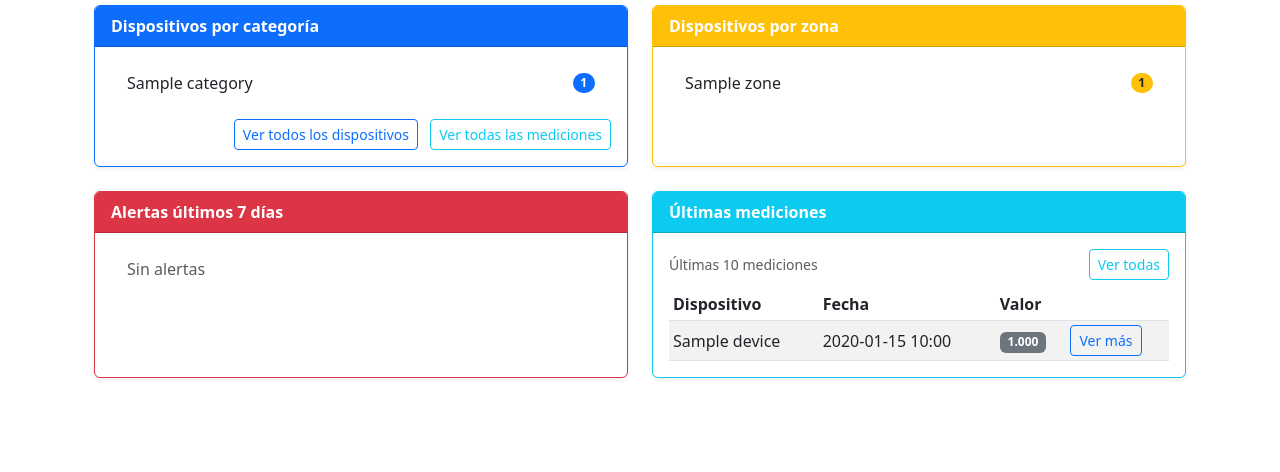
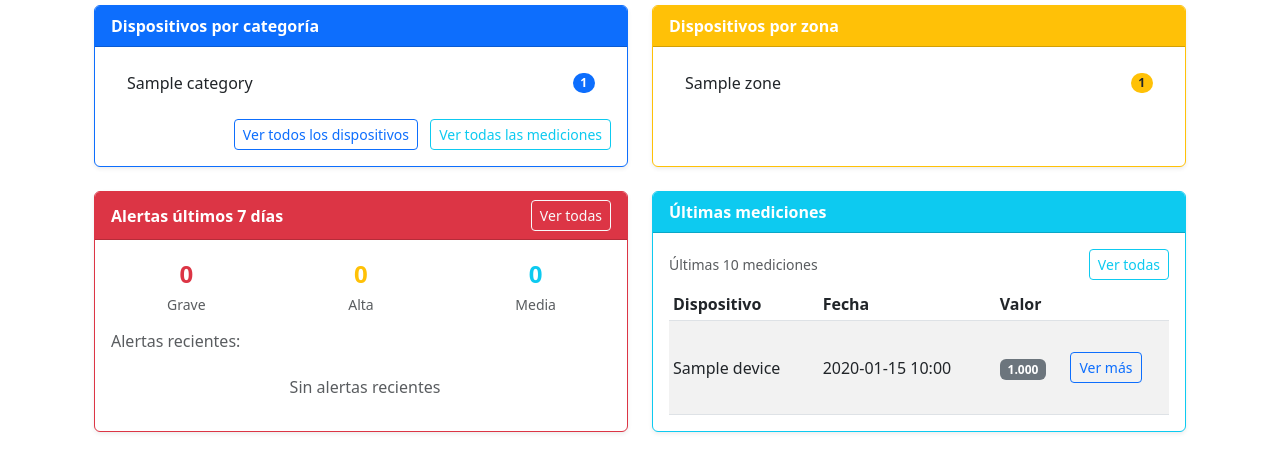
Before and after one commit to CRLTS-SNOW/ECO-ENERGY-EV1-BACKEND-INACAPLS, a Django app: page / in a window 1280 px wide. Shown: the part 185-657 px from the top of the page. Run offline with Django 5.2, Linux system fonts and the light colour scheme; tables that the repository leaves empty hold one stand-in row (values such as "Sample post").

Commit message:
HU5: Resumen de alertas de la semana  vistas, URLs y plantillas

```diff
--- a/ecoEnergy/devices/urls.py
+++ b/ecoEnergy/devices/urls.py
@@ -1,6 +1,6 @@
 # ecoEnergy/devices/urls.py
 from django.urls import path
-from .views import dashboard, device_list, device_detail, measurement_list
+from .views import dashboard, device_list, device_detail, measurement_list, alert_list
 
 app_name = "devices"
 
@@ -9,4 +9,5 @@ urlpatterns = [
     path("devices/", device_list, name="device_list"),            # <- LISTA con filtro
     path("devices/<int:pk>/", device_detail, name="device_detail"),
     path("measurements/", measurement_list, name="measurement_list"),  # <- HU4: Lista de mediciones
+    path("alerts/", alert_list, name="alert_list"),              # <- HU5: Lista de alertas de la semana
 ]
--- a/ecoEnergy/devices/views.py
+++ b/ecoEnergy/devices/views.py
@@ -94,6 +94,17 @@ def dashboard(request):
         for item in alerts_week
     ]
 
+    # Alertas recientes para el dashboard (máximo 5)
+    recent_alerts = (
+        Alert.objects.filter(
+            organization=org,
+            occurred_at__gte=week_ago,
+            deleted_at__isnull=True
+        )
+        .select_related("device")
+        .order_by("-occurred_at")[:5]
+    )
+
     return render(
         request,
         "devices/dashboard.html",
@@ -103,6 +114,7 @@ def dashboard(request):
             "by_category": by_category,
             "by_zone": by_zone,
             "alerts_week": alerts_week,
+            "recent_alerts": recent_alerts,
         },
     )
 
@@ -216,3 +228,67 @@ def measurement_list(request):
             "org": org,
         },
     )
+
+
+# =========================
+# Listado de alertas de la semana (HU5)
+# =========================
+def alert_list(request):
+    """
+    Lista todas las alertas de la última semana con paginación.
+    """
+    org = Organization.objects.filter(deleted_at__isnull=True).first()
+    if not org:
+        ctx = {"alerts": [], "org": None, "severity_counts": {}}
+        return render(request, "devices/alert_list.html", ctx)
+
+    week_ago = timezone.now() - timedelta(days=7)
+
+    # Obtener alertas de la semana
+    qs = (
+        Alert.objects.filter(
+            organization=org,
+            occurred_at__gte=week_ago,
+            deleted_at__isnull=True
+        )
+        .select_related("device")
+        .order_by("-occurred_at")
+    )
+
+    # Conteos por severidad
+    severity_counts = (
+        Alert.objects.filter(
+            organization=org,
+            occurred_at__gte=week_ago,
+            deleted_at__isnull=True
+        )
+        .values("severity")
+        .annotate(total=models.Count("id"))
+    )
+
+    # Convertir a diccionario con nombres en español
+    severity_display = {
+        'critical': 'Grave',
+        'high': 'Alta',
+        'medium': 'Media'
+    }
+
+    severity_counts_dict = {
+        severity_display.get(item['severity'], item['severity']): item['total']
+        for item in severity_counts
+    }
+
+    paginator = Paginator(qs, 50)  # Máximo 50 registros por página
+    page = request.GET.get("page")
+    alerts = paginator.get_page(page)
+
+    return render(
+        request,
+        "devices/alert_list.html",
+        {
+            "alerts": alerts,
+            "org": org,
+            "severity_counts": severity_counts_dict,
+            "week_ago": week_ago,
+        },
+    )
--- a/ecoEnergy/templates/devices/dashboard.html
+++ b/ecoEnergy/templates/devices/dashboard.html
@@ -73,22 +73,73 @@
     <!-- Tarjeta Alertas -->
     <div class="col-md-6 mb-4">
       <div class="card shadow-sm border-danger h-100">
-        <div class="card-header bg-danger text-white fw-bold">
-          Alertas últimos 7 días
+        <div class="card-header bg-danger text-white fw-bold d-flex justify-content-between align-items-center">
+          <span>Alertas últimos 7 días</span>
+          <a href="{% url 'devices:alert_list' %}" class="btn btn-sm btn-outline-light">
+            Ver todas
+          </a>
         </div>
         <div class="card-body d-flex flex-column">
-          <ul class="list-group list-group-flush flex-grow-1">
-            {% for alert in alerts_week %}
-            <li
-              class="list-group-item d-flex justify-content-between align-items-center"
-            >
-              {{ alert.severity_display }}
-              <span class="badge bg-danger rounded-pill">{{ alert.total }}</span>
-            </li>
-            {% empty %}
-            <li class="list-group-item text-muted">Sin alertas</li>
-            {% endfor %}
-          </ul>
+          <!-- Resumen por severidad -->
+          <div class="row mb-3">
+            <div class="col-4 text-center">
+              <div class="text-danger fw-bold fs-4">
+                {% for alert in alerts_week %}
+                  {% if alert.severity == 'critical' %}{{ alert.total }}{% endif %}
+                {% empty %}0{% endfor %}
+              </div>
+              <small class="text-muted">Grave</small>
+            </div>
+            <div class="col-4 text-center">
+              <div class="text-warning fw-bold fs-4">
+                {% for alert in alerts_week %}
+                  {% if alert.severity == 'high' %}{{ alert.total }}{% endif %}
+                {% empty %}0{% endfor %}
+              </div>
+              <small class="text-muted">Alta</small>
+            </div>
+            <div class="col-4 text-center">
+              <div class="text-info fw-bold fs-4">
+                {% for alert in alerts_week %}
+                  {% if alert.severity == 'medium' %}{{ alert.total }}{% endif %}
+                {% empty %}0{% endfor %}
+              </div>
+              <small class="text-muted">Media</small>
+            </div>
+          </div>
+
+          <!-- Lista de alertas recientes -->
+          <div class="flex-grow-1">
+            <h6 class="text-muted mb-2">Alertas recientes:</h6>
+            <div class="list-group list-group-flush">
+              {% for alert in recent_alerts %}
+              <div class="list-group-item px-0 py-2">
+                <div class="d-flex justify-content-between align-items-start">
+                  <div class="flex-grow-1">
+                    <div class="fw-medium">{{ alert.device.name }}</div>
+                    <small class="text-muted">{{ alert.message|truncatechars:50 }}</small>
+                    <br>
+                    <small class="text-muted">{{ alert.occurred_at|date:"d/m H:i" }}</small>
+                  </div>
+                  <div>
+                    {% if alert.severity == 'critical' %}
+                      <span class="badge bg-danger">Grave</span>
+                    {% elif alert.severity == 'high' %}
+                      <span class="badge bg-warning text-dark">Alta</span>
+                    {% elif alert.severity == 'medium' %}
+                      <span class="badge bg-info">Media</span>
+                    {% endif %}
+                  </div>
+                </div>
+              </div>
+              {% empty %}
+              <div class="list-group-item text-muted text-center py-3">
+                <i class="bi bi-shield-check me-2"></i>
+                Sin alertas recientes
+              </div>
+              {% endfor %}
+            </div>
+          </div>
         </div>
       </div>
     </div>
```
Also changed, not shown: ecoEnergy/templates/devices/alert_list.html (added, +136 -0 lines).
